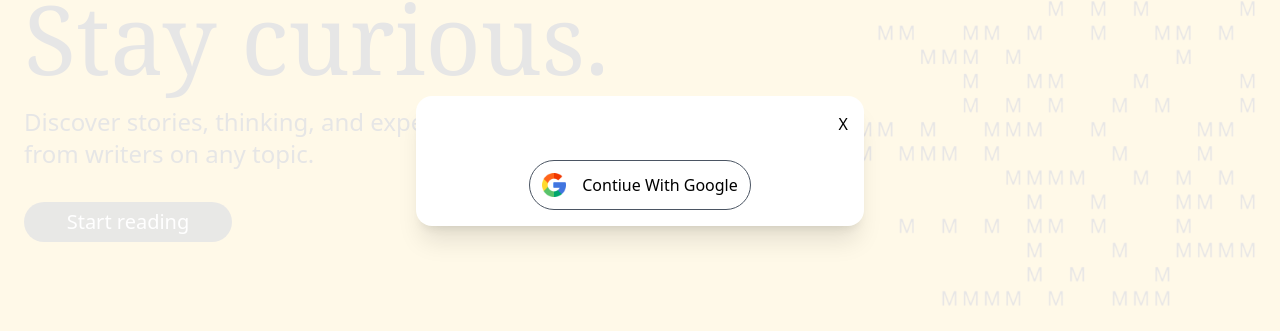
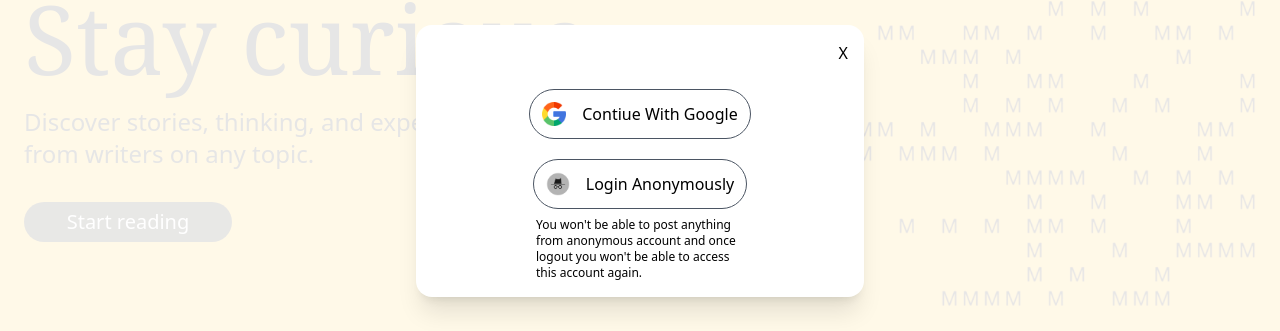
Before and after one commit to yasinhirani/medium_clone, a React (Create React App) app: page / in a window 1280 px wide. Both pictures are taken after a click on the button "Get started". Shown: the part 239-570 px from the top of the page. Built offline with nearby package versions, Linux system fonts and the light colour scheme; no server answers; the database is empty.

Commit message:
Feat : Added anonymous login

```diff
--- a/src/components/Banner.jsx
+++ b/src/components/Banner.jsx
@@ -19,7 +19,7 @@ const Banner = ({ goToArticle }) => {
             >
               Start reading
             </button>
-            {authData !== null && (
+            {authData !== null && !authData.isAnonymous && (
               <Link to="/writeArticle" className="w-52">
                 <button className="bg-black text-white rounded-3xl text-xl font-medium px-8 py-1.5 bg-opacity-90 hover:bg-opacity-100 w-full">
                   Start writing
--- a/src/components/Navbar.jsx
+++ b/src/components/Navbar.jsx
@@ -54,9 +54,17 @@ const Navbar = () => {
                 <Menu as="div" className="relative inline-block text-left">
                   <div>
                     <Menu.Button className="flex w-full justify-center items-center rounded-md text-sm font-medium text-white focus:outline-none">
+                      {!authData.isAnonymous && (
                         <figure className="w-8 h-8 rounded-full overflow-hidden">
                           <img src={authData?.photoURL} alt="" />
                         </figure>
+                      )}
+                      {authData.isAnonymous && (
+                        <span className="text-black">{`Anonymous${authData?.uid.slice(
+                          0,
+                          4
+                        )}`}</span>
+                      )}
                       <svg
                         xmlns="http://www.w3.org/2000/svg"
                         fill="none"
@@ -83,6 +91,7 @@ const Navbar = () => {
                     leaveTo="transform opacity-0 scale-95"
                   >
                     <Menu.Items className="absolute right-0 mt-2 w-36 origin-top-right divide-y divide-gray-100 rounded-md bg-white shadow-lg ring-1 ring-black ring-opacity-5 focus:outline-none">
+                      {!authData.isAnonymous && (
                         <Menu.Item>
                           <Link className="block" to="/writeArticle">
                             <button
@@ -93,6 +102,7 @@ const Navbar = () => {
                             </button>
                           </Link>
                         </Menu.Item>
+                      )}
                       <Menu.Item>
                         <Link
                           to={`/profile/${
--- a/src/components/StarterModal.jsx
+++ b/src/components/StarterModal.jsx
@@ -1,6 +1,11 @@
 import { Dialog, Transition } from "@headlessui/react";
 import { Fragment } from "react";
-import { getAuth, GoogleAuthProvider, signInWithRedirect } from "firebase/auth";
+import {
+  getAuth,
+  GoogleAuthProvider,
+  signInAnonymously,
+  signInWithRedirect,
+} from "firebase/auth";
 const StarterModal = ({ isModalOpen, closeModal }) => {
   // Google login
   const auth = getAuth();
@@ -16,6 +21,13 @@ const StarterModal = ({ isModalOpen, closeModal }) => {
     //     console.log(e);
     //   });
     signInWithRedirect(auth, provider);
+  };
+
+  const loginAnonymously = () => {
+    signInAnonymously(auth).then((user) => {
+      console.log(user);
+      closeModal(false);
+    });
   };
 
   return (
@@ -57,7 +69,7 @@ const StarterModal = ({ isModalOpen, closeModal }) => {
                     X
                   </button>
                 </div>
-                <div className="flex justify-center">
+                <div className="flex flex-col items-center justify-center space-y-5">
                   <div>
                     <button
                       className="border border-gray-600 rounded-full p-3 flex items-center space-x-4"
@@ -69,6 +81,22 @@ const StarterModal = ({ isModalOpen, closeModal }) => {
                       <span>Contiue With Google</span>
                     </button>
                   </div>
+                  <div className="flex flex-col items-center space-y-2">
+                    <button
+                      className="border border-gray-600 rounded-full p-3 flex items-center space-x-4"
+                      onClick={loginAnonymously}
+                    >
+                      <figure className="w-6">
+                        <img src="/images/incognito_logo.png" alt="" />
+                      </figure>
+                      <span>Login Anonymously</span>
+                    </button>
+                    <p className="text-xs w-52">
+                      You won't be able to post anything from anonymous account
+                      and once logout you won't be able to access this account
+                      again.
+                    </p>
+                  </div>
                 </div>
               </Dialog.Panel>
             </Transition.Child>
--- a/src/components/UserProfile.jsx
+++ b/src/components/UserProfile.jsx
@@ -23,14 +23,26 @@ const UserProfile = () => {
   return (
     <div className="w-full max-w-[45rem] mx-auto px-6 py-6 mt-16">
       <div className="flex flex-col items-center my-10">
-        <figure className="border-4 border-gray-300 inline-block rounded-full overflow-hidden">
-          <img src={authData?.photoURL} alt="" />
+        <figure className="border-4 border-gray-300 inline-block rounded-full overflow-hidden w-[104px]">
+          <img
+            src={
+              authData.isAnonymous
+                ? "/images/incognito_logo.png"
+                : authData?.photoURL
+            }
+            alt=""
+          />
         </figure>
-        <p className="text-3xl font-semibold mt-3">{authData?.displayName}</p>
+        <p className="text-3xl font-semibold mt-3">
+          {authData.isAnonymous
+            ? `Anonymous${authData?.uid.slice(0, 4)}`
+            : authData?.displayName}
+        </p>
         <p className="text-lg text-gray-500 font-semibold mt-3">
-          {authData?.email}
+          {!authData.isAnonymous && authData?.email}
         </p>
       </div>
+      {!authData.isAnonymous && (
         <div>
           <p className="text-2xl font-semibold mt-3 border-b border-black inline-block mb-8">
             Your Articles
@@ -47,6 +59,17 @@ const UserProfile = () => {
             </p>
           )}
         </div>
+      )}
+      {authData.isAnonymous && (
+        <>
+          <p className="text-2xl font-semibold">
+            Being an anonymous user you cannot post anything.
+          </p>
+          <p className="text-2xl font-semibold mt-3">
+            To post and see your article, please login with other options...
+          </p>
+        </>
+      )}
     </div>
   );
 };
```
Also changed, not shown: public/images/incognito_logo.png (added). Lines whose indentation alone changed are shown as unchanged.
